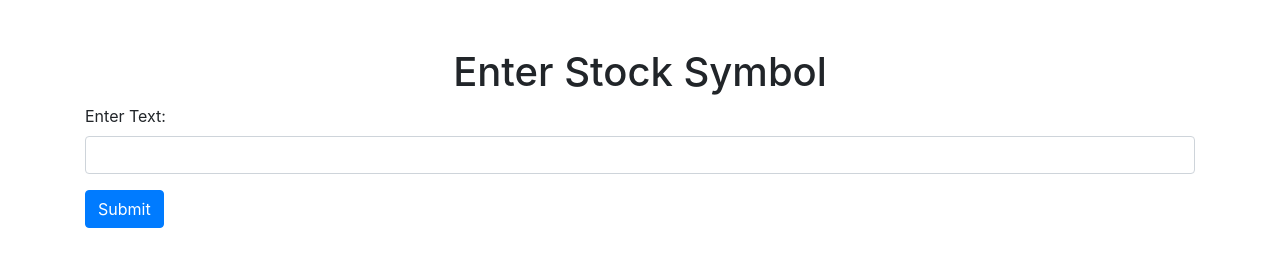
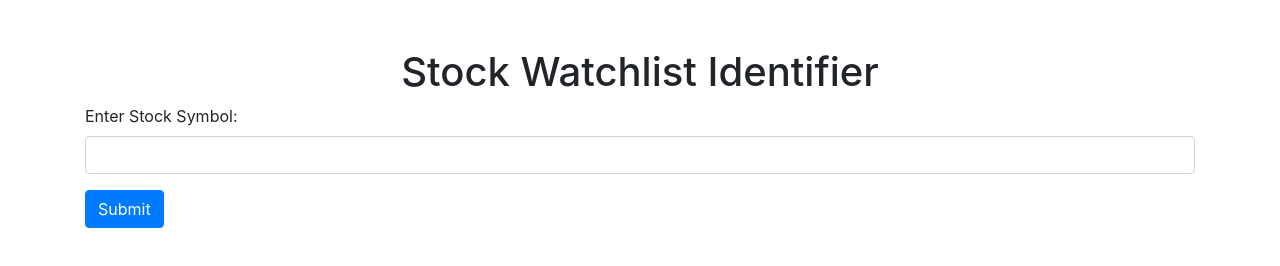
Before and after one commit to uabdm/stockChecker, a website built with Parcel: page frontend/index.html in a window 1280 px wide. Built offline with nearby package versions, Linux system fonts and the light colour scheme.

Commit message:
Update index.html
updated wording again

```diff
--- a/frontend/index.html
+++ b/frontend/index.html
@@ -12,10 +12,10 @@
 
 <body>
     <div class="container mt-5">
-        <h1 class="text-center">Enter Stock Symbol</h1>
+        <h1 class="text-center">Stock Watchlist Identifier</h1>
         <form>
             <div class="form-group">
-                <label for="inputText">Enter Text:</label>
+                <label for="inputText">Enter Stock Symbol:</label>
                 <input type="text" class="form-control" id="inputText">
             </div>
             <button id="submit" type="submit" class="btn btn-primary">Submit</button>
```
